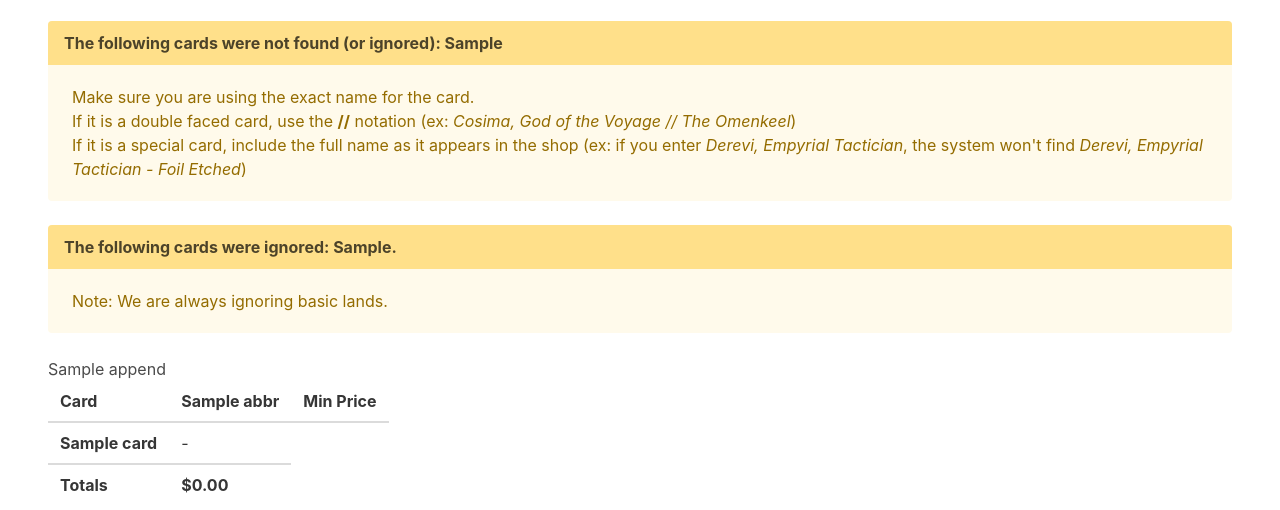
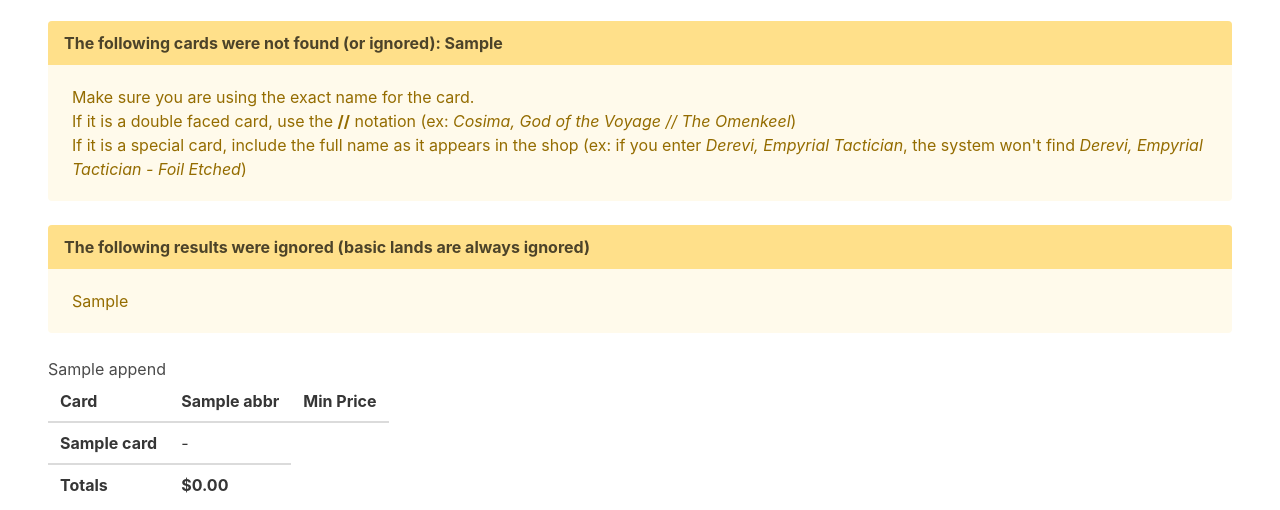
Before and after one commit to vilisseranen/crystalcommerce-scraper, a Flask app: template app/templates/form.html in a window 1280 px wide. Shown: the part 816-1326 px from the top of the page. Run offline with Flask 2, Linux system fonts and the light colour scheme; the template is opened without the code that fills it: values that come from a table or form of the project are taken from there, most other values are stand-ins (such as "Sample title", 1, 10 or a date in 2020).

Commit message:
improve the way we show ignored or missing cards

```diff
--- a/app/routes.py
+++ b/app/routes.py
@@ -15,7 +15,8 @@ def index():
     cardsInfo = None
     buylist = None
     totals = None
-    missing_cards = None
+    missing_cards = []
+    cardsIgnored = []
     if listForm.validate_on_submit():
         query = read_and_create_wishlist(
             card=listForm.list.data, file=None)
@@ -23,6 +24,7 @@ def index():
             selected_stores = [store for store in STORES if store['abbr'] in listForm.stores.data]
         selected_stores = [store for store in selected_stores if store['name'] != 'Min']
         cardsInfo, cardsIgnored = retrieve_cards_info(query, selected_stores)
+        missing_cards = [sub('^(\d+x?)?(.*)', '\\2', line).strip() for line in listForm.list.data.split("\n")]
     if cardsInfo:
         languages_filter = listForm.languages.data if listForm.languages.data else None
         conditions_filter = listForm.conditions.data if listForm.conditions.data else None
@@ -38,9 +40,8 @@ def index():
                 totals[cheapest_store] += stores[cheapest_store]['price']
             buylist[card] = stores
         totals['min'] = sum(totals.values())
-        missing_cards = [sub('^(\d+x?)?(.*)', '\\2', line).strip() for line in listForm.list.data.split("\n")]
         buylistKeysLowerCase = [k.lower() for k, v in buylist.items()]
-        missing_cards = ", ".join([item for item in missing_cards if item.lower() not in buylistKeysLowerCase])
+        missing_cards = [item for item in missing_cards if item.lower() not in buylistKeysLowerCase]
 
     return render_template('form.html',
         form=listForm,
@@ -48,6 +49,6 @@ def index():
         stores=selected_stores,
         languages=LANGUAGES,
         totals=totals,
-        missing_cards=missing_cards,
+        missing_cards=", ".join(missing_cards),
         ignored_cards=', '.join(CARDS_IGNORE + cardsIgnored) # We ignore some cards by default (basic lands) + others returned by the website
     )
--- a/app/templates/index.html
+++ b/app/templates/index.html
@@ -30,7 +30,6 @@
     <section class="section">
         {% block form %}{% endblock %}
     </section>
-    {% if cardList %}
     <section class="section">
         {% if missing_cards | length > 0 %}
         <article class="message is-warning">
@@ -53,13 +52,14 @@
         {% if ignored_cards | length > 0 %}
         <article class="message is-warning">
             <div class="message-header">
-                <p>The following cards were ignored: {{ ignored_cards }}.</p>
+                <p>The following results were ignored (basic lands are always ignored)</p>
             </div>
             <div class="message-body">
-                Note: We are always ignoring basic lands.
+                {{ ignored_cards }}
             </div>
         </article>
         {% endif %}
+        {% if cardList %}
         <table class="table">
             <thead>
                 <tr>
```
